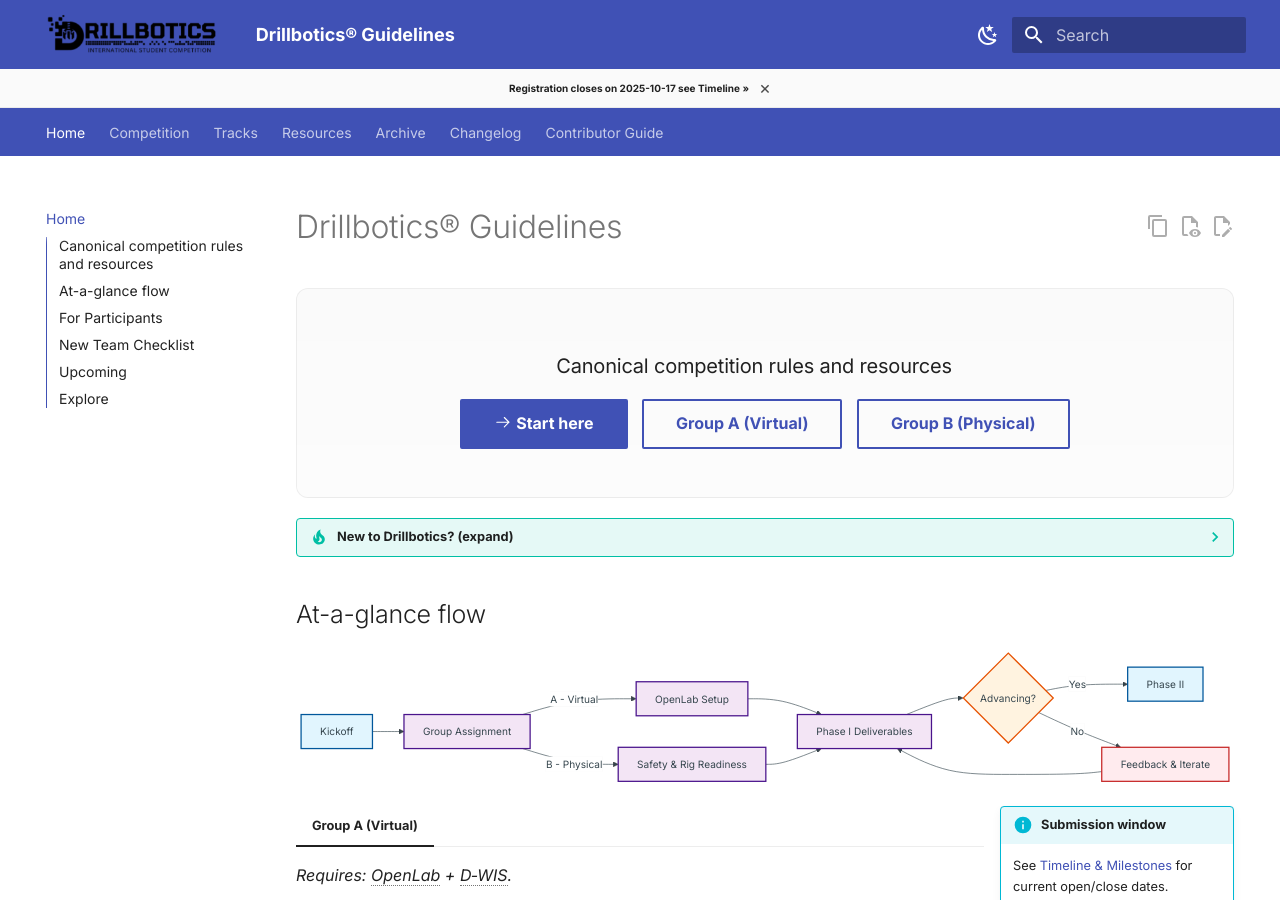
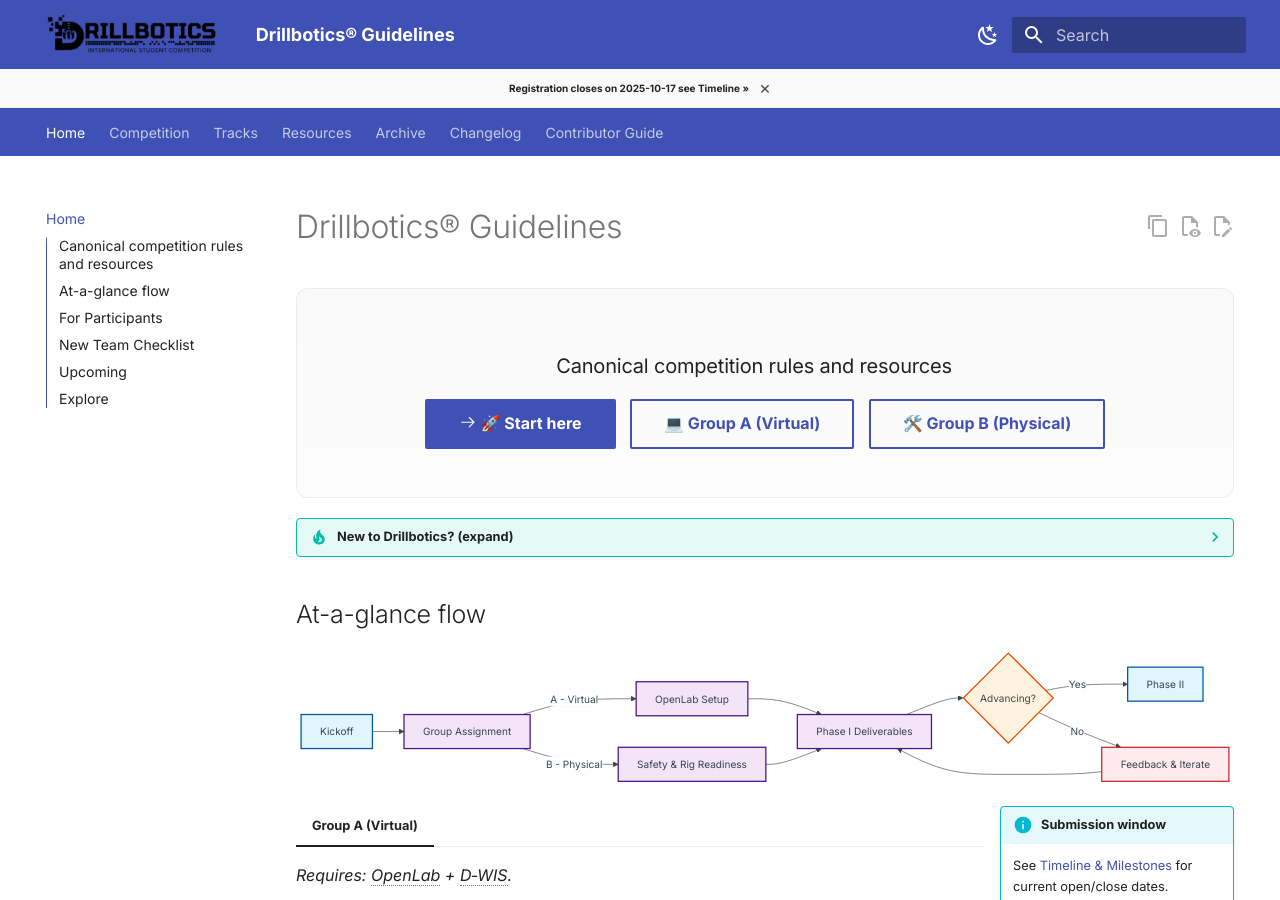
Before and after one commit to Open-Source-Drilling-Community/drillbotics-guidelines, an MkDocs documentation site: the page built from docs/index.md, in a window 1280 px wide and 900 px high. Built offline with MkDocs 1.6.1 and Material for MkDocs 9.7.7, drawn with Linux system fonts in a browser that asks for light colours; comment, search, counter and statistics services are not loaded; the version menu is left out.

```diff
--- a/docs/index.md
+++ b/docs/index.md
@@ -3,9 +3,9 @@
 <div class="hero" markdown>
 ### Canonical competition rules and resources
 
-[:octicons-arrow-right-24: Start here](competition/overview.md){ .md-button .md-button--primary }
-[Group A (Virtual)](tracks/group-a/overview.md){ .md-button }
-[Group B (Physical)](tracks/group-b/overview.md){ .md-button }
+[:octicons-arrow-right-24: 🚀 Start here](competition/overview.md){ .md-button .md-button--primary }
+[💻 Group A (Virtual)](tracks/group-a/overview.md){ .md-button }
+[🛠️ Group B (Physical)](tracks/group-b/overview.md){ .md-button }
 </div>
 
 ??? tip "New to Drillbotics? (expand)"
```
